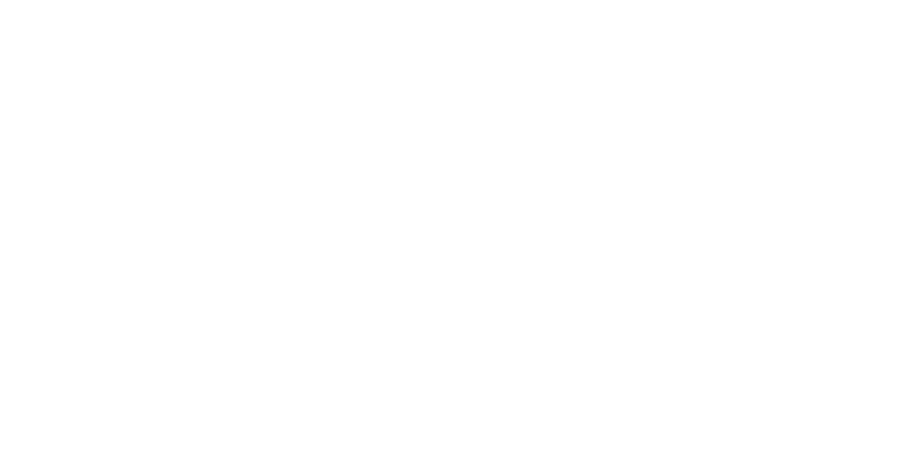
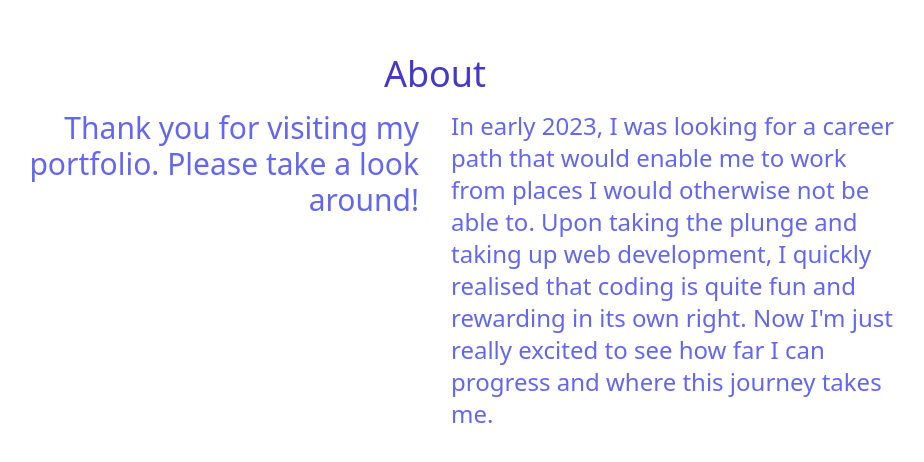
Before and after one commit to OndraSvec/portfolio, a React (Vite) app: page / in a window 1280 px wide. Shown: the part 958-1420 px from the top of the page, without its empty margins (205-1129 px from the left). Before the commit the page ends 800 px from the top, so only its background shows below. Built offline with nearby package versions, Linux system fonts and the light colour scheme.

Commit message:
Add About component

```diff
--- a/src/App.jsx
+++ b/src/App.jsx
@@ -2,6 +2,7 @@ import { useState } from "react";
 import Wrapper from "./components/Wrapper";
 import Navbar from "./components/Navbar";
 import Home from "./components/Home";
+import About from "./components/About";
 
 function App() {
   const [darkMode, setDarkMode] = useState(false);
@@ -11,6 +12,7 @@ function App() {
       <Wrapper darkMode={darkMode}>
         <Navbar darkMode={darkMode} toggleDarkMode={toggleDarkMode} />
         <Home />
+        <About />
       </Wrapper>
     </>
   );
--- /dev/null
+++ b/src/components/About.jsx
@@ -0,0 +1,56 @@
+import { useEffect, useRef } from "react";
+import Section from "./Section";
+import SectionHeading from "./SectionHeading";
+
+const About = () => {
+  const headingRef = useRef(null);
+  const textRef1 = useRef(null);
+  const textRef2 = useRef(null);
+
+  useEffect(() => {
+    const observer = new IntersectionObserver((entries) => {
+      entries.forEach((entry) => {
+        if (entry.isIntersecting) {
+          entry.target.classList.remove("opacity-0");
+          entry.target.classList.add("opacity-100");
+        }
+      });
+    });
+    [headingRef, textRef1, textRef2].forEach((element) =>
+      observer.observe(element.current),
+    );
+  }, []);
+  return (
+    <Section
+      id={"about"}
+      className={
+        "text-indigo-500 px-4  min-h-screen flex flex-col justify-center items-center dark:text-indigo-200"
+      }
+    >
+      <div className="flex flex-col items-center gap-4">
+        <SectionHeading ref={headingRef} heading={"About"} />
+        <div className="flex flex-col sm:flex-row justify-center gap-4 md:gap-6 lg:gap-8">
+          <p
+            ref={textRef1}
+            className="opacity-0 transition-opacity duration-500 delay-200 ease-in max-w-md w-full font-medium text-lg sm:text-right sm:text-xl md:text-2xl lg:text-3xl"
+          >
+            Thank you for visiting my portfolio. Please take a look around!
+          </p>
+          <p
+            ref={textRef2}
+            className="opacity-0 transition-opacity duration-500 delay-300 ease-in max-w-md w-full sm:text-lg md:text-xl lg:text-2xl"
+          >
+            In early 2023, I was looking for a career path that would enable me
+            to work from places I would otherwise not be able to. Upon taking
+            the plunge and taking up web development, I quickly realised that
+            coding is quite fun and rewarding in its own right. Now I{"'"}m just
+            really excited to see how far I can progress and where this journey
+            takes me.
+          </p>
+        </div>
+      </div>
+    </Section>
+  );
+};
+
+export default About;
```
